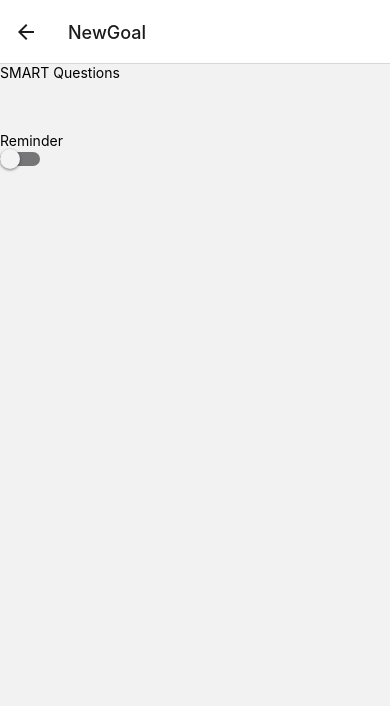
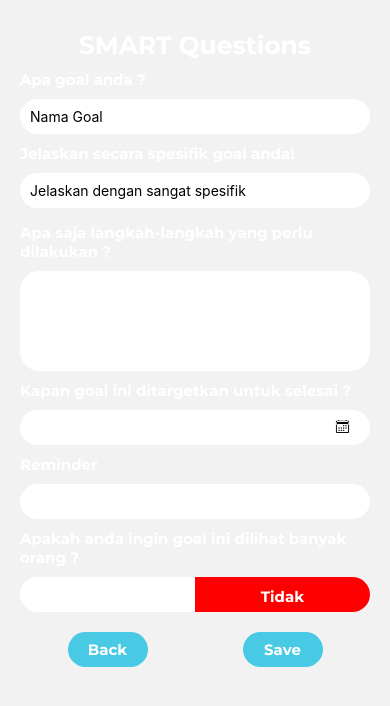
Before and after one commit to SearchAndClick/La-Vie, a React Native app: screen /NewGoal in a window 390 px wide. Shown: the top 706 px of the page. Built offline with nearby package versions, Linux system fonts and the light colour scheme.

Commit message:
edit UI SmartQS

```diff
--- a/App.js
+++ b/App.js
@@ -160,7 +160,7 @@ export default function App() {
             name="NewGoal"
             component={SmartQuestionsScreen}
             options={{
-              headerShown: true,
+              headerShown: false,
             }}
           />
           <Stack.Screen name="UserProfile" component={UserProfileScreen} />
--- a/components/SmartQS/ButtonBackSave.js
+++ b/components/SmartQS/ButtonBackSave.js
@@ -1,21 +1,57 @@
-import { View, Text, Switch, Pressable } from 'react-native'
-import React from 'react'
+import { View, Text, TouchableOpacity, StyleSheet } from 'react-native';
+import React from 'react';
+import { LinearGradient } from 'expo-linear-gradient';
 
 function ButtonBackSave(onSave){
+  // Todo
+  function back(){
+
+  }
+  // Todo
+  function save(){
+
+  }
   return (
-    <View>
-      <View>
-        <Pressable>
-
-        </Pressable>
-      </View>
-      <View>
-        <Pressable>
-
-        </Pressable>
-      </View>
+    <View style = {styles.containerBackSave}>
+        <View style = {styles.buttonView}>
+        <TouchableOpacity style = {styles.eachButton}>
+          <Text style = {styles.textStyle}>Back</Text>
+        </TouchableOpacity>
+        </View>
+      {/* Entah kenapa gabisa pake gradien
+      <LinearGradient start= {[0,0]} end= {[1,1]} colors={['#ADE8F4', '#4B87B7', '#155196','#023E8A']} style = {styles.buttonView}>*/}
+        <View style = {styles.buttonView}>
+        <TouchableOpacity style = {styles.eachButton}>
+          <Text style = {styles.textStyle}>Save</Text>
+        </TouchableOpacity>
+        </View>
     </View>
   )
 }
 
+const styles = StyleSheet.create({
+  containerBackSave :{
+    flexDirection: 'row',
+    margin: 20,
+  },
+  buttonView:{
+    width: "50%",
+    alignItems: 'center',
+  },
+  eachButton: {
+    borderRadius: 20,
+    backgroundColor: '#48CAE4',
+    height: 35,
+    width: 80,
+    alignItems: 'center',
+    justifyContent: 'center',
+  },
+  textStyle: {
+    alignSelf: 'center',
+    fontFamily: "montserrat-bold",
+    fontSize: 15,
+    color: "white",
+    margin: 10,
+  },
+})
 export default ButtonBackSave
--- a/components/SmartQS/ButtonYesNo.js
+++ b/components/SmartQS/ButtonYesNo.js
@@ -1,19 +1,30 @@
-import { View, Text, Switch, StyleSheet } from 'react-native'
+import { View, Text, TouchableHighlight, StyleSheet } from 'react-native'
 import React, { useState } from 'react'
 
 const ButtonYesNo = (onPress) => {
   const [isEnabled, setIsEnabled] = useState(false);
-  const toggleSwitch = () => setIsEnabled(previousState => !previousState);
+
+  const milihYa = () => {
+    setIsEnabled(true);
+  };
+
+  const milihTidak = () => {
+    setIsEnabled(false);
+  };
 
   return (
-    <View style={styles.container}>
-      <Switch
-        trackColor={{false: '#767577', true: '#81b0ff'}}
-        thumbColor={isEnabled ? '#f5dd4b' : '#f4f3f4'}
-        ios_backgroundColor="#3e3e3e"
-        onValueChange={toggleSwitch}
-        value={isEnabled}
-      />
+    <View>
+      <Text style= {styles.textQuestion}>
+      Apakah anda ingin goal ini dilihat banyak orang ?
+      </Text>
+      <View style = {styles.switchContainer}>
+        <TouchableHighlight style = { isEnabled? styles.switchYesChosen : styles.switchYes} onPress={milihYa}>
+          <Text style = {styles.textStyle}>Ya</Text>
+        </TouchableHighlight>
+        <TouchableHighlight style = { isEnabled? styles.switchNo: styles.switchNoChosen} onPress={milihTidak}>
+          <Text style = {styles.textStyle}>Tidak</Text>
+        </TouchableHighlight>
+      </View>
     </View>
   );
 }
@@ -22,5 +33,54 @@ export default ButtonYesNo
 
 const styles = StyleSheet.create({
   smartContainer: {},
-
+  textQuestion: {
+    fontFamily: "montserrat-bold",
+    fontSize: 15,
+    color: "white",
+    marginLeft: 20,
+    marginRight: 20,
+    marginTop: 10,
+  },
+  switchContainer: {
+    borderRadius: 20,
+    height: 35,
+    color: 'black',
+    backgroundColor: 'white',
+    marginTop: 10,
+    marginEnd: 10,
+    marginLeft: 20,
+    marginRight: 20,
+    flexDirection: 'row',
+  },
+  textStyle: {
+    alignSelf: 'center',
+    fontFamily: "montserrat-bold",
+    fontSize: 15,
+    color: "white",
+    margin: 10,
+  },
+  switchYes: {
+    borderBottomLeftRadius: 20,
+    borderTopLeftRadius:20,
+    width: "50%",
+    backgroundColor: 'white',
+  },
+  switchYesChosen: {
+    borderBottomLeftRadius: 20,
+    borderTopLeftRadius:20,
+    width: "50%",
+    backgroundColor: 'green',
+  },
+  switchNo:{
+    borderBottomRightRadius: 20,
+    borderTopRightRadius: 20,
+    width: "50%",
+    backgroundColor: 'white',
+  },
+  switchNoChosen: {
+    borderBottomRightRadius: 20,
+    borderTopRightRadius: 20,
+    width: "50%",
+    backgroundColor: 'red',
+  },
 })
--- a/components/SmartQS/ChooseDate.js
+++ b/components/SmartQS/ChooseDate.js
@@ -1,4 +1,4 @@
-import { View, Text, Pressable } from 'react-native';
+import { View, Text, TouchableOpacity, StyleSheet } from 'react-native';
 import React, { useState } from 'react';
 import { Ionicons } from '@expo/vector-icons';
 
@@ -7,14 +7,44 @@ function ChooseDate (){
 
   return (
     <View>
-      <Text> {date} </Text>
-      <Pressable>
-        <Text>
-
-        </Text>
-      </Pressable>
+      <Text style = {styles.textQuestion}>Kapan goal ini ditargetkan untuk selesai ?</Text>
+      <View style = {styles.inputDateBox}>
+        <Text> {date} </Text>
+        <TouchableOpacity style= {styles.pilihCalender}>
+          <Ionicons name="calendar-outline" size={15} color="black" />
+        </TouchableOpacity>
+      </View>
     </View>
   )
 }
 
+const styles = StyleSheet.create({
+  textQuestion: {
+    fontFamily: "montserrat-bold",
+    fontSize: 15,
+    color: "white",
+    marginLeft: 20,
+    marginRight: 20,
+    marginTop: 10,
+  },
+  inputDateBox : {
+    borderRadius: 20,
+    height: 35,
+    color: 'black',
+    backgroundColor: 'white',
+    padding: 10,
+    paddingVertical: 10,
+    paddingHorizontal: 20,
+    marginTop: 10,
+    marginEnd: 10,
+    marginLeft: 20,
+    marginRight: 20,
+    flexDirection: 'row',
+    justifyContent: 'flex-end',
+  },
+  pilihCalender: {
+    alignSelf: 'flex-end',
+  }
+})
+
 export default ChooseDate
--- a/components/SmartQS/InputGoal.js
+++ b/components/SmartQS/InputGoal.js
@@ -1,21 +1,44 @@
-import { View, Text, TextInput } from 'react-native';
+import { View, Text, TextInput, StyleSheet } from 'react-native';
 import React from 'react';
 
 function InputGoal ({
   namaInput,
   isInvalid,
+  saranPesan,
   onUpdateValue,
   })
   {
   return (
     <View>
-      <Text>{namaInput}</Text>
-      <TextInput>
-
-      </TextInput>
+      <Text style = {styles.textQuestion}>{namaInput}</Text>
+      <TextInput
+        style= {styles.inputBox}
+        placeholder={saranPesan}
+      />
     </View>
   )
 }
 
+const styles = StyleSheet.create({
+    textQuestion: {
+      fontFamily: "montserrat-bold",
+      fontSize: 15,
+      color: "white",
+      marginLeft: 20,
+      marginRight: 20,
+      marginTop: 10,
+    },
+    inputBox : {
+      borderRadius: 20,
+      height: 35,
+      color: 'black',
+      backgroundColor: 'white',
+      padding:10,
+      marginTop: 10,
+      marginEnd: 10,
+      marginLeft: 20,
+      marginRight: 20,
+    }
+})
 
 export default InputGoal
--- a/components/SmartQS/Reminder.js
+++ b/components/SmartQS/Reminder.js
@@ -1,12 +1,42 @@
-import { View, Text } from 'react-native'
+import { View, Text, StyleSheet } from 'react-native'
 import React from 'react'
 
 const Reminder = () => {
+
   return (
     <View>
-      <Text>Reminder</Text>
+      <Text style = {styles.textQuestion}>Reminder</Text>
+      <View style = {styles.inputBox}>
+
+      </View>
     </View>
   )
 }
 
+const styles = StyleSheet.create({
+  textQuestion: {
+    fontFamily: "montserrat-bold",
+    fontSize: 15,
+    color: "white",
+    marginLeft: 20,
+    marginRight: 20,
+    marginTop: 10,
+  },
+  inputBox: {
+    borderRadius: 20,
+    height: 35,
+    color: 'black',
+    backgroundColor: 'white',
+    padding: 10,
+    paddingVertical: 10,
+    paddingHorizontal: 20,
+    marginTop: 10,
+    marginEnd: 10,
+    marginLeft: 20,
+    marginRight: 20,
+    flexDirection: 'row',
+    justifyContent: 'flex-end',
+  }
+})
+
 export default Reminder
--- a/components/SmartQS/SmartContent.js
+++ b/components/SmartQS/SmartContent.js
@@ -5,6 +5,7 @@ import ButtonYesNo from './ButtonYesNo';
 import ChooseDate from './ChooseDate';
 import Reminder from './Reminder';
 import SmartForm from './SmartForm';
+import Steps from './Steps';
 
 function SmartContent(saveData){
   const [inputInvalid, setInputInvalid] = useState({
@@ -36,8 +37,9 @@ function SmartContent(saveData){
 
   return (
     <View>
-      <Text>SMART Questions</Text>
+      <Text style = {styles.title} >SMART Questions</Text>
       <SmartForm/>
+      <Steps/>
       <ChooseDate/>
       <Reminder/>
       <ButtonYesNo/>
@@ -49,6 +51,13 @@ function SmartContent(saveData){
 }
 
 const styles = StyleSheet.create({
+    title: {
+      fontFamily: "montserrat-bold",
+      fontSize: 25,
+      color: "white",
+      alignSelf: 'center',
+      marginTop: 30,
+    },
     smartContainer: {},
 
 })
--- a/components/SmartQS/SmartForm.js
+++ b/components/SmartQS/SmartForm.js
@@ -36,12 +36,16 @@ function SmartForm (inputInvalid) {
     return (
         <View>
             <InputGoal
+                namaInput={'Apa goal anda ?'}
                 isInvalid={namaInvalid}
                 onUpdateValue={updateInputValueHandler(this,'namaGoal')}
+                saranPesan={'Nama Goal'}
             />
             <InputGoal
+                namaInput={'Jelaskan secara spesifik goal anda!'}
                 isInvalid = {descInvalid}
                 onUpdateValue={updateInputValueHandler.bind(this, 'goalDesc')}
+                saranPesan={'Jelaskan dengan sangat spesifik'}
             />
         </View>
     )
--- a/components/SmartQS/Steps.js
+++ b/components/SmartQS/Steps.js
@@ -1,5 +1,5 @@
-import { View, Text } from 'react-native';
-import React from 'react';
+import { View, Text, StyleSheet } from 'react-native';
+import {useState} from 'react';
 
 function Steps () {
     // data2 langkah-langkahnya nanti, dibikin kosong dulu
@@ -16,9 +16,33 @@ function Steps () {
 
     return (
         <View>
-        <Text>Steps</Text>
+            <Text style={styles.textQuestion}>Apa saja langkah-langkah yang perlu dilakukan ?</Text>
+            <View style={styles.inputBox}>
+
+            </View>
         </View>
     )
 }
 
+const styles = StyleSheet.create({
+    textQuestion: {
+        fontFamily: "montserrat-bold",
+        fontSize: 15,
+        color: "white",
+        marginLeft: 20,
+        marginRight: 20,
+        marginTop: 15,
+    },
+    inputBox : {
+        borderRadius:20,
+        height:100,
+        color:'black',
+        backgroundColor:'white',
+        padding:10,
+        marginTop: 10,
+        marginEnd: 10,
+        marginLeft: 20,
+        marginRight: 20,
+    }
+})
 export default Steps
```
